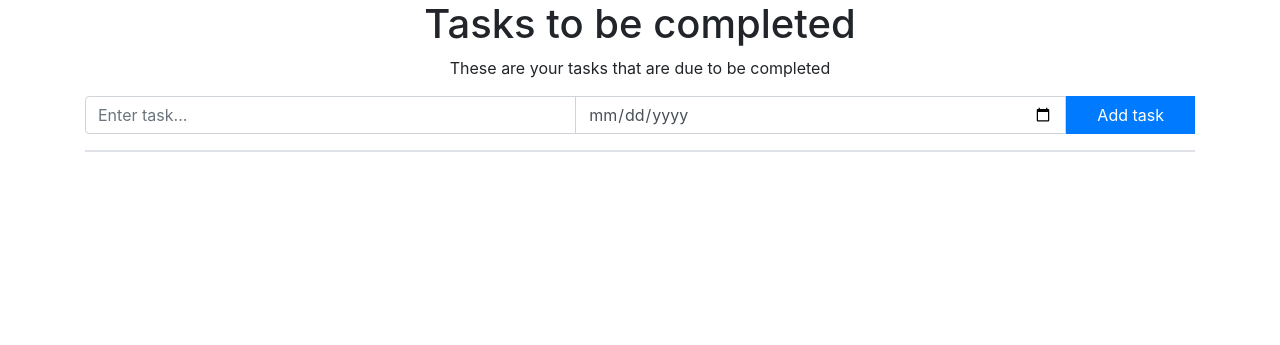
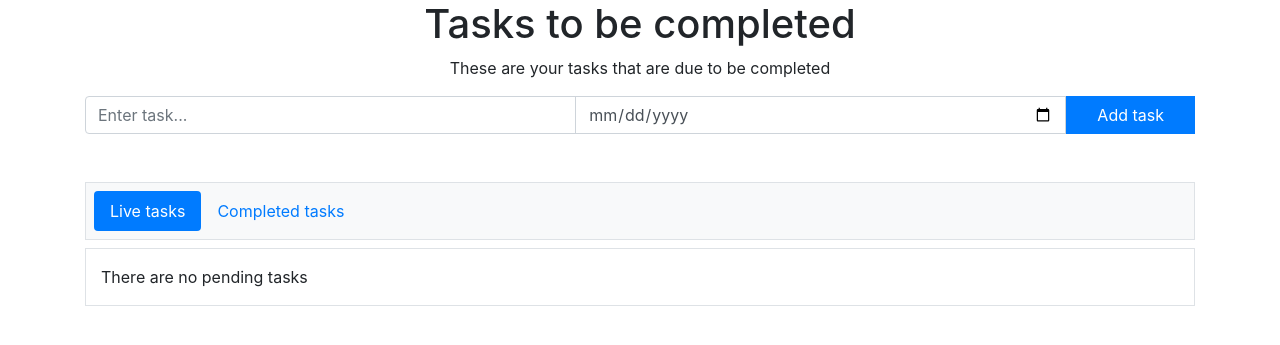
Before and after one commit to deividas-pelakauskas/todo-flask, a Flask app: page / in a window 1280 px wide. Shown: the top 345 px of the page. Run offline with Flask 2, Linux system fonts and the light colour scheme; data comes from the database, SQL or seed files in the repository; both versions use the stored data as it was after the commit; some libraries are stand-ins or nearby versions.

Commit message:
Checking task existance and datetime formatting

```diff
--- a/app.py
+++ b/app.py
@@ -1,5 +1,6 @@
 from flask import Flask, render_template, request, redirect, url_for
 from flask_sqlalchemy import SQLAlchemy
+from datetime import datetime
 
 app = Flask(__name__)
 app.config['SQLALCHEMY_DATABASE_URI'] = 'sqlite:///db.sqlite'
@@ -11,6 +12,7 @@ class Task(db.Model):
     id = db.Column(db.Integer, primary_key=True)
     title = db.Column(db.String(100))
     completed = db.Column(db.Boolean)
+    deadline = db.Column(db.String(20))
 
 
 @app.route("/")
@@ -19,8 +21,9 @@ def index():
     task_list = Task.query.all()
     heading = "Tasks to be completed"
     page_description = "These are your tasks that are due to be completed"
+    due_tasks = tasks_exist()
     return render_template("home.html", task_list=task_list, title="Tasks", heading=heading,
-                           page_description=page_description)
+                           page_description=page_description, due_tasks=due_tasks)
 
 
 @app.route("/completed")
@@ -40,7 +43,8 @@ def add():
 
     """
     title = request.form.get("title")
-    new_task = Task(title=title, completed=False)
+    deadline = request.form.get("deadline")
+    new_task = Task(title=title, deadline=deadline, completed=False)
     db.session.add(new_task)
     db.session.commit()
     return redirect(url_for("index"))
@@ -70,6 +74,28 @@ def delete(task_id):
     return redirect(url_for("index"))
 
 
+@app.template_filter('formatdatetime')
+def format_datetime(value, format="%d/%m/%Y"):
+    """Format a date time to DAY/MONTH/YEAR (Bootstrap date input field comes as YYYY-MM-DD"""
+    if value is None:
+        return ""
+    date = datetime.strptime(value, "%Y-%m-%d")
+    return date.strftime(format)
+
+
+def tasks_exist():
+    """
+    To check if there is any due tasks at all
+
+    :return: Bolean value - true means that there are some due tasks
+    """
+    if Task.query.filter_by(completed=False).count() > 0:
+        return True
+    else:
+        return False
+
+
 if __name__ == "__main__":
     db.create_all()
+    # db.drop_all()
     app.run(debug=True)
--- a/templates/home.html
+++ b/templates/home.html
@@ -1,16 +1,23 @@
 {% extends "layout.html" %}
 {% block content %}
+    {% if task_list|length > 0 and due_tasks == True %}
+    <div class="row align-items-center border-bottom p-3">
+        <div class="col-5 text-uppercase font-weight-bold">Task name</div>
+        <div class="col-3 text-uppercase font-weight-bold">Task deadline</div>
+    </div>
     {% for task in task_list %}
     {% if task.completed == False %}
     <div class="row align-items-center border-bottom p-3">
-        <div class="col-9">
-            {{task.title}}
-        </div>
+        <div class="col-5">{{task.title}}</div>
+        <div class="col-3">{{task.deadline|formatdatetime}}</div>
         <div class="col">
             <a href="/delete/{{ task.id }}"><button class="btn btn-danger float-right">Delete</button></a>
-            <a href="/update/{{ task.id }}"><button class="btn btn-warning float-right mr-2">Update</button></a>
+            <a href="/update/{{ task.id }}"><button class="btn btn-success float-right mr-2">Done</button></a>
         </div>
     </div>
     {% endif %}
     {% endfor %}
+    {% else %}
+    <p class="pt-3">There are no pending tasks</p>
+    {% endif %}
 {% endblock content %}
--- a/templates/layout.html
+++ b/templates/layout.html
@@ -5,6 +5,7 @@
     <meta name="viewport" content="width=device-width, initial-scale=1">
     <link rel= "stylesheet" type= "text/css" href= "{{ url_for('static',filename='styles/styles.css') }}">
     <link rel="stylesheet" href="https://stackpath.bootstrapcdn.com/bootstrap/4.5.2/css/bootstrap.min.css" integrity="sha384-JcKb8q3iqJ61gNV9KGb8thSsNjpSL0n8PARn9HuZOnIxN0hoP+VmmDGMN5t9UJ0Z" crossorigin="anonymous">
+        <script src="https://code.jquery.com/jquery-3.5.1.slim.min.js" integrity="sha384-DfXdz2htPH0lsSSs5nCTpuj/zy4C+OGpamoFVy38MVBnE+IbbVYUew+OrCXaRkfj" crossorigin="anonymous"></script>
     <script src="https://stackpath.bootstrapcdn.com/bootstrap/4.5.2/js/bootstrap.min.js" integrity="sha384-B4gt1jrGC7Jh4AgTPSdUtOBvfO8shuf57BaghqFfPlYxofvL8/KUEfYiJOMMV+rV" crossorigin="anonymous"></script>
     <link rel="shortcut icon" href="">
     <title>{{ title }}</title>
@@ -15,14 +16,23 @@
         <h1 class="text-center">{{ heading }}</h1>
         <p class="text-center">{{ page_description }}</p>
         <form action="/add" method="POST">
-            <div class="input-group mb-3">
+            <div class="input-group mb-5">
                 <div class="input-group">
-                    <input type="text" class="form-control input-lg" name="title" placeholder="Enter task...">
-                    <input class="form-control" type="date" placeholder="Enter task deadline...">
+                    <input type="text" class="form-control input-lg" name="title" required placeholder="Enter task...">
+                    <input class="form-control" name="deadline" type="date" required placeholder="Enter task deadline...">
                     <button type="submit" class="btn btn-primary rounded-0">&nbsp;&nbsp;&nbsp;&nbsp;Add task&nbsp;&nbsp;&nbsp;&nbsp;</button>
                 </div>
             </div>
         </form>
+        <!--Navigation menu-->
+        <ul class="nav nav-pills bg-light p-2 border mb-2">
+            <li class="nav-item">
+                <a class="nav-link {% if request.path == '/' %}active{% endif %}" href="/">Live tasks</a>
+            </li>
+            <li class="nav-item">
+                <a class="nav-link {% if request.path == '/completed' %}active{% endif %}" href="/completed">Completed tasks</a>
+            </li>
+        </ul>
         <!--Task list-->
         <div class="container border">
             {% block content %}{% endblock %}
```
Also changed, not shown: db.sqlite.
